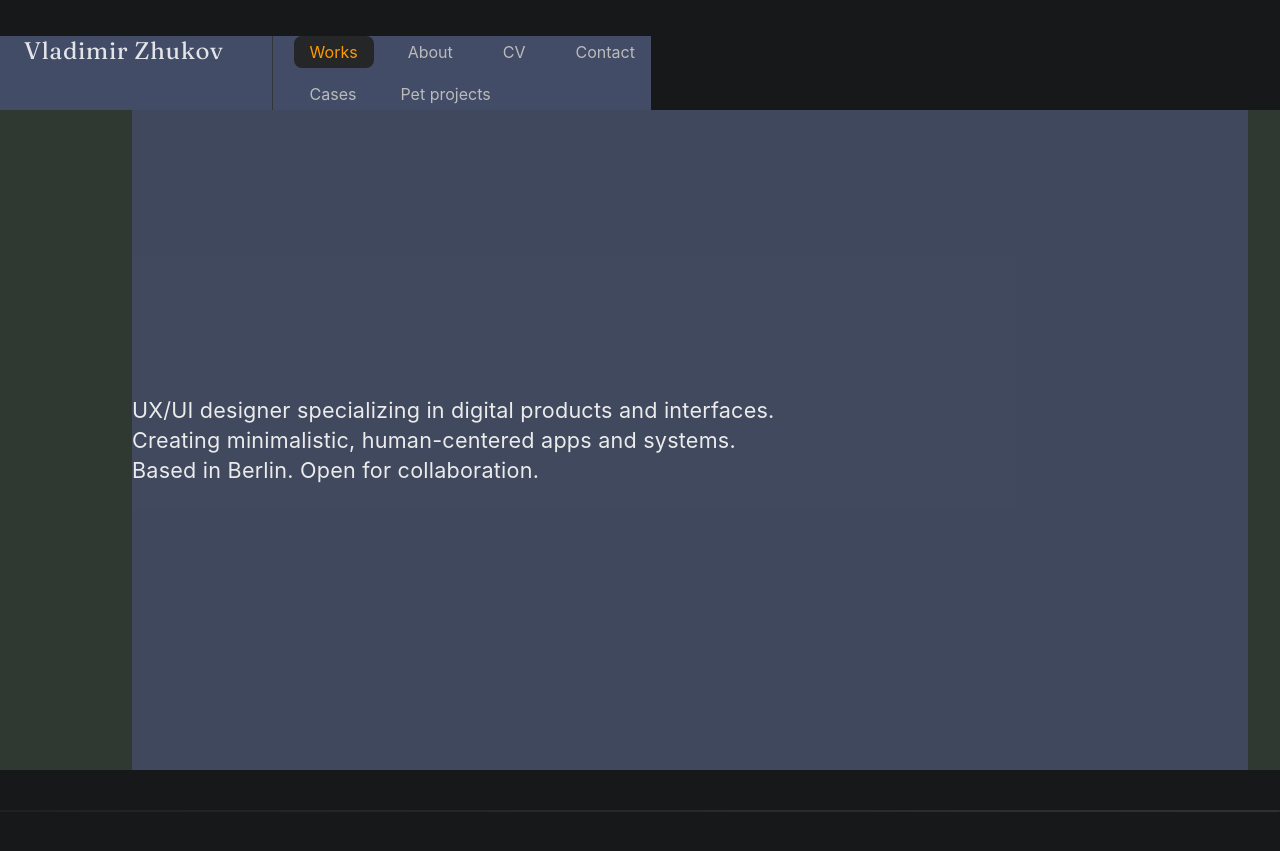
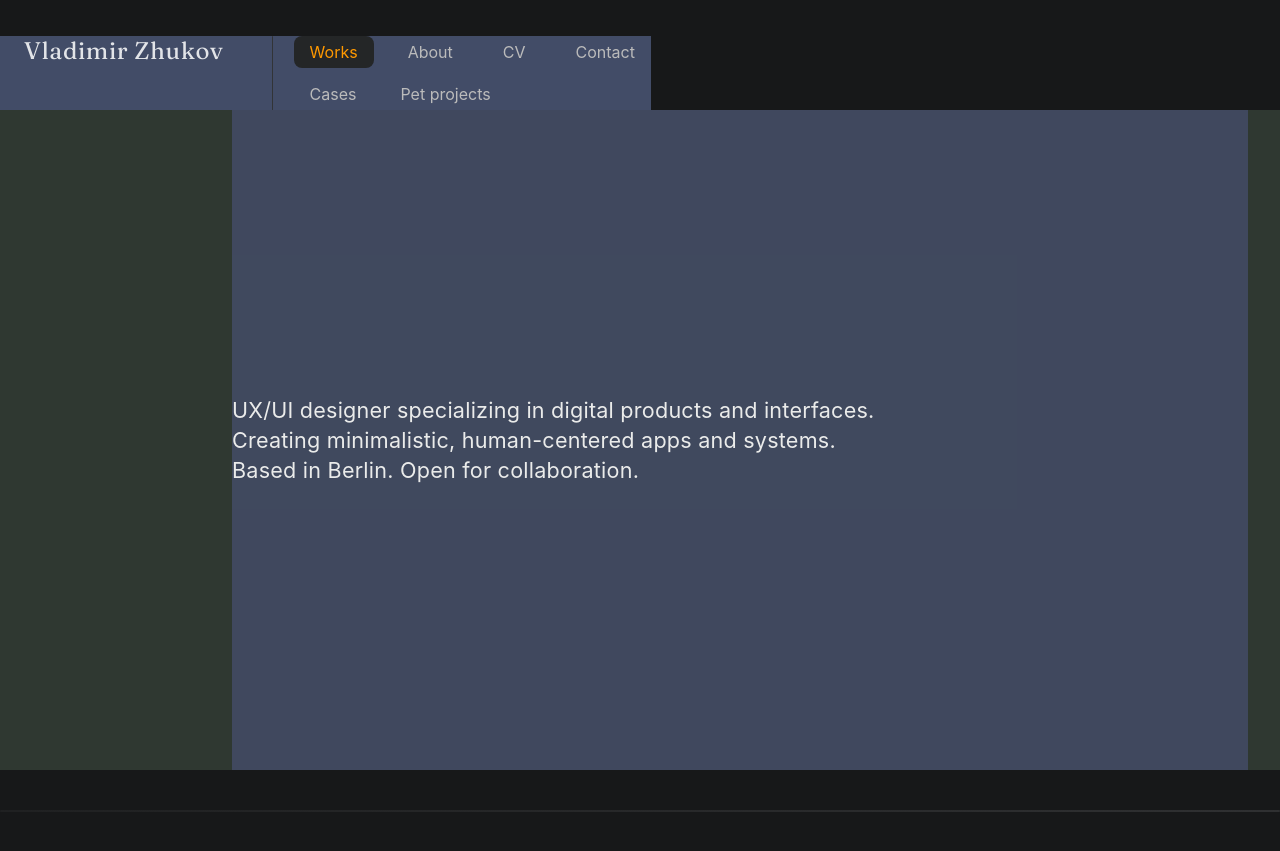
Before and after one commit to uxiscool/experience, a Jekyll site: the page built from index.md, in a window 1280 px wide. Shown: the top 851 px of the page. Built offline with Jekyll 4.4.1, drawn with Linux system fonts in a browser that asks for light colours.

Commit message:
Add files via upload

```diff
--- a/assets/css/main.css
+++ b/assets/css/main.css
@@ -123,7 +123,7 @@ main {
   width: 100%;
   background: #2f3831;
   margin-right: auto;
-  padding-left: 132px;    /* отступ слева */
+  padding-left: 232px;    /* отступ слева */
   padding-right: 32px;   /* отступ справа */
   width: 100%;
   box-sizing: border-box;
```
